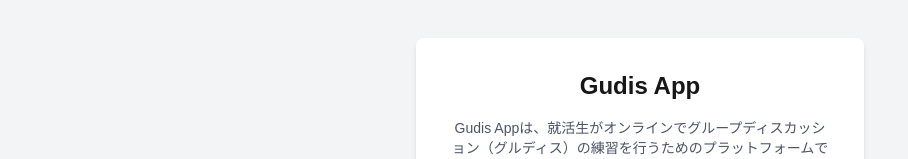
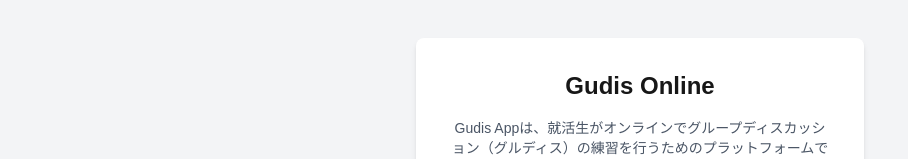
Before and after one commit to yusakufujiwara/gudis-app-v1, a Next.js app: page / in a window 1280 px wide. Shown: the part 270-429 px from the top of the page, without its empty margins (0-908 px from the left). Built offline with nearby package versions, Linux system fonts and the light colour scheme; no server answers.

Commit message:
Fix: Add app purpose and align app name

```diff
--- a/pages/index.tsx
+++ b/pages/index.tsx
@@ -41,7 +41,7 @@
   return (
     <div className="min-h-screen flex items-center justify-center bg-gray-100 p-4">
       <div className="bg-white rounded-lg shadow-md p-8 max-w-md w-full text-center">
-        <h1 className="text-2xl font-bold mb-4">Gudis App</h1>
+        <h1 className="text-2xl font-bold mb-4">Gudis Online</h1>
         <p className="text-gray-600 mb-6 text-sm">
         Gudis Appは、就活生がオンラインでグループディスカッション（グルディス）の練習を行うためのプラットフォームです。
           ルームマッチング・タイマー・評価機能を通じて、仲間と切磋琢磨しながらスキルアップできます。
```
